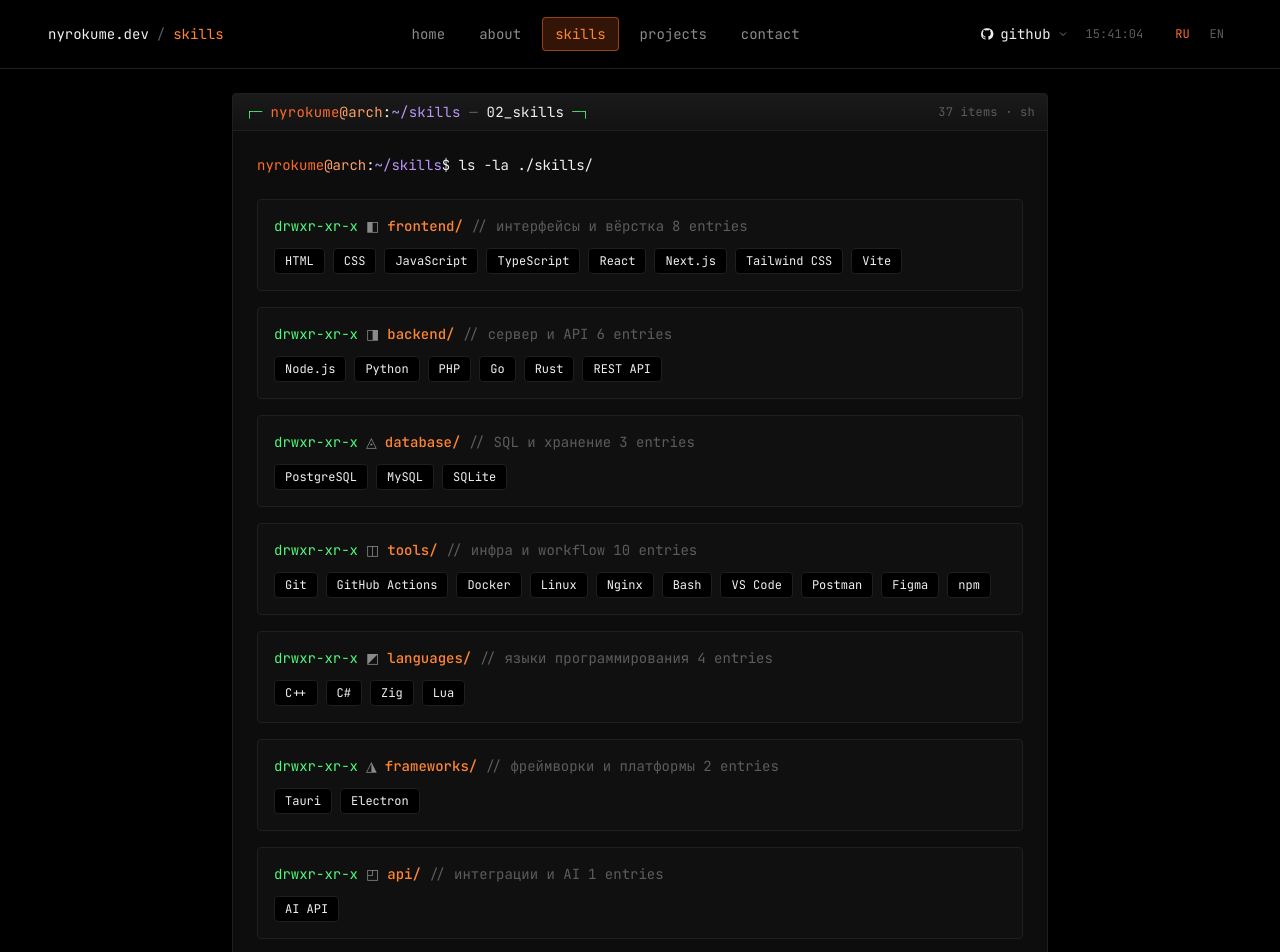
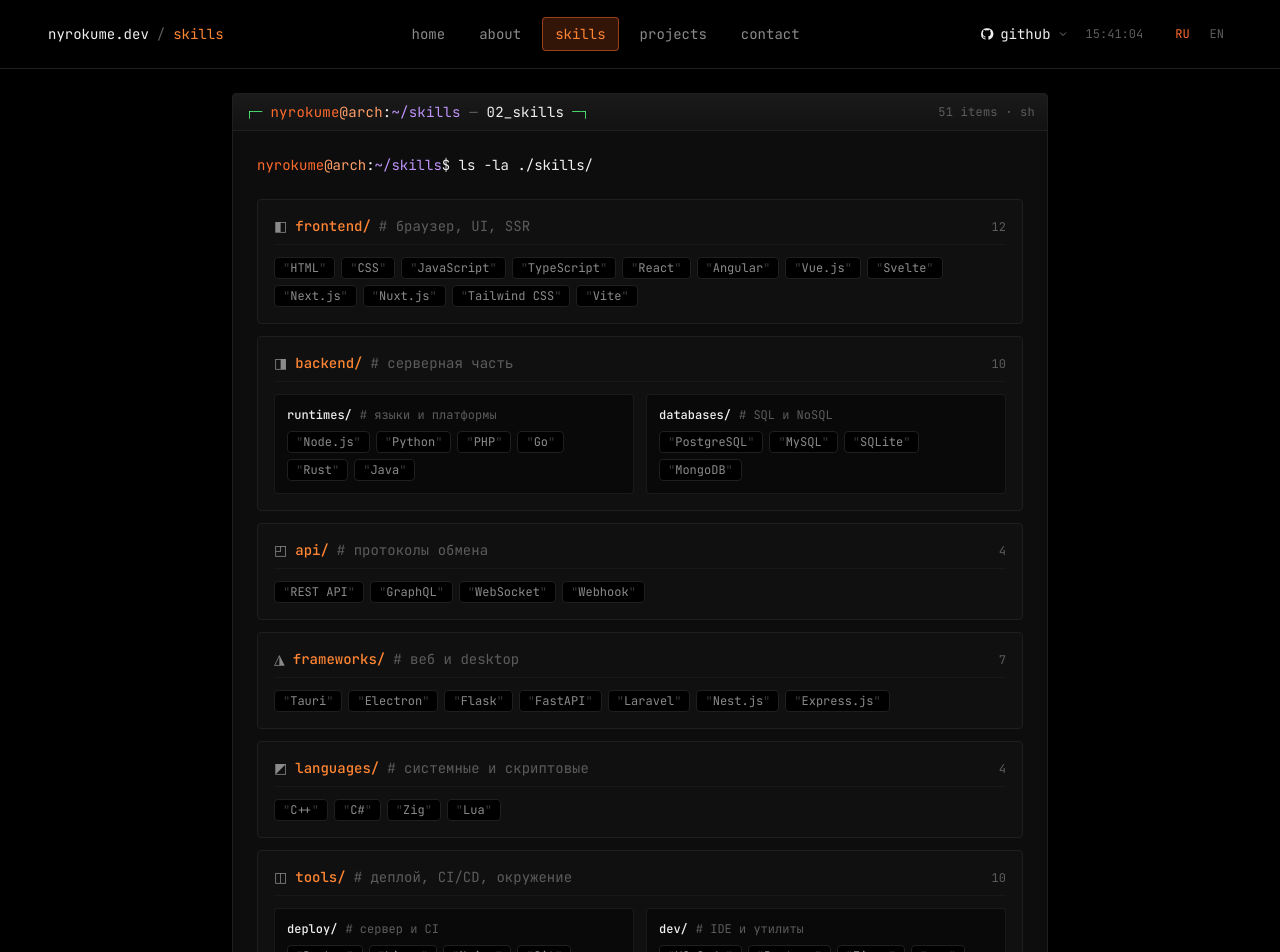
Before and after one commit to Nyrokume/nyrokume.dev, a Next.js app: page /skills in a window 1280 px wide. Shown: the top 952 px of the page. Built offline with nearby package versions, Linux system fonts and the light colour scheme; no server answers.

Commit message:
Expand skills catalog and reorganize tools into deploy/dev groups.
Restructure backend with runtimes and databases subfolders, refresh category hints, add quoted tag styling, and fix chat prompt flattening for grouped categories.

```diff
--- a/components/sections/skills-section.tsx
+++ b/components/sections/skills-section.tsx
@@ -3,23 +3,78 @@
 import { useLocale } from "@/components/providers/locale-provider";
 import { TerminalReveal, TypewriterPrompt } from "@/components/ui/terminal-anim";
 import { TerminalWindow } from "@/components/ui/terminal-window";
+import type { SkillCategory, SkillGroup } from "@/lib/types";
+import { countCategoryItems } from "@/lib/skills";
 
 const folderIcons: Record<string, string> = {
   frontend: "◧",
   backend: "◨",
-  database: "◬",
+  api: "◰",
+  frameworks: "◮",
+  languages: "◩",
   tools: "◫",
-  languages: "◩",
-  frameworks: "◮",
-  api: "◰",
   enterprise: "◭",
 };
+
+function SkillTags({ items }: { items: string[] }) {
+  return (
+    <div className="flex flex-wrap gap-1.5">
+      {items.map((item) => (
+        <span
+          key={item}
+          className="inline-flex items-baseline rounded border border-border bg-background px-2 py-0.5 font-mono text-xs text-muted-light transition-colors hover:border-accent/40 hover:text-foreground"
+        >
+          <span aria-hidden className="text-muted/60">
+            &quot;
+          </span>
+          {item}
+          <span aria-hidden className="text-muted/60">
+            &quot;
+          </span>
+        </span>
+      ))}
+    </div>
+  );
+}
+
+function CategoryHeader({
+  category,
+  itemCount,
+}: {
+  category: SkillCategory;
+  itemCount: number;
+}) {
+  return (
+    <div className="mb-3 flex flex-wrap items-baseline gap-x-2 gap-y-1 border-b border-border/60 pb-2 text-sm">
+      <span className="text-muted-light" aria-hidden>
+        {folderIcons[category.id] ?? "▤"}
+      </span>
+      <span className="font-medium text-accent-bright">{category.label}</span>
+      {category.hint ? (
+        <span className="text-muted">{`# ${category.hint}`}</span>
+      ) : null}
+      <span className="ml-auto text-xs tabular-nums text-muted">{itemCount}</span>
+    </div>
+  );
+}
+
+function SkillGroupPanel({ group }: { group: SkillGroup }) {
+  return (
+    <div className="rounded border border-border/80 bg-background/40 p-3">
+      <div className="mb-2 flex flex-wrap items-baseline gap-x-2 gap-y-0.5 text-xs">
+        <span className="font-medium text-foreground">{group.label}</span>
+        {group.hint ? <span className="text-muted">{`# ${group.hint}`}</span> : null}
+      </div>
+      <SkillTags items={group.items} />
+    </div>
+  );
+}
 
 export function SkillsSection() {
   const { content } = useLocale();
   const { skills } = content;
   const totalItems = skills.categories.reduce(
-    (sum, category) => sum + category.items.length,
+    (sum, category) => sum + countCategoryItems(category),
     0,
   );
 
@@ -28,40 +83,31 @@
       <div className="space-y-6">
         <TypewriterPrompt command={skills.command} cwd="~/skills" />
 
-        <div className="space-y-4">
+        <div className="space-y-3">
           {skills.categories.map((category, categoryIndex) => (
-            <TerminalReveal key={category.id} delay={450 + categoryIndex * 120}>
+            <TerminalReveal key={category.id} delay={450 + categoryIndex * 100}>
               <div className="rounded border border-border bg-surface-elevated/50 p-4">
-                <div className="mb-3 flex flex-wrap items-baseline gap-x-2 gap-y-1 text-sm">
-                  <span className="text-terminal-success" aria-hidden>
-                    drwxr-xr-x
-                  </span>
-                  <span className="text-muted-light" aria-hidden>
-                    {folderIcons[category.id] ?? "▤"}
-                  </span>
-                  <span className="font-medium text-accent-bright">{category.label}</span>
-                  {category.hint ? (
-                    <span className="text-muted">{`// ${category.hint}`}</span>
-                  ) : null}
-                  <span className="text-muted">{`${category.items.length} entries`}</span>
-                </div>
-                <div className="flex flex-wrap gap-2">
-                  {category.items.map((item) => (
-                    <span
-                      key={item}
-                      className="rounded border border-border bg-background px-2.5 py-1 text-xs text-foreground"
-                    >
-                      {item}
-                    </span>
-                  ))}
-                </div>
+                <CategoryHeader
+                  category={category}
+                  itemCount={countCategoryItems(category)}
+                />
+
+                {category.groups ? (
+                  <div className="grid gap-3 sm:grid-cols-2">
+                    {category.groups.map((group) => (
+                      <SkillGroupPanel key={group.label} group={group} />
+                    ))}
+                  </div>
+                ) : (
+                  <SkillTags items={category.items ?? []} />
+                )}
               </div>
             </TerminalReveal>
           ))}
         </div>
 
         <TerminalReveal
-          delay={450 + skills.categories.length * 120 + 200}
+          delay={450 + skills.categories.length * 100 + 200}
           className="text-sm text-muted"
         >
           {skills.footerComment.replace("{total}", String(totalItems))}
--- a/content/resume.en.json
+++ b/content/resume.en.json
@@ -28,7 +28,7 @@
     "heading": "nyrokume.dev",
     "tagline": "// web first — sites and browser apps. I add other tools when the task needs them.",
     "stats": [
-      { "label": "skills", "value": "39", "href": "/skills" },
+      { "label": "skills", "value": "51", "href": "/skills" },
       { "label": "projects", "value": "—", "href": "/projects" },
       { "label": "status", "value": "online", "highlight": true }
     ],
@@ -88,20 +88,24 @@
   },
   "skills": {
     "windowTitle": "02_skills",
-    "meta": "39 items · sh",
+    "meta": "51 items · sh",
     "command": "ls -la ./skills/",
     "categories": [
       {
         "id": "frontend",
         "label": "frontend/",
-        "hint": "UI & markup",
+        "hint": "browser, UI, SSR",
         "items": [
           "HTML",
           "CSS",
           "JavaScript",
           "TypeScript",
           "React",
+          "Angular",
+          "Vue.js",
+          "Svelte",
           "Next.js",
+          "Nuxt.js",
           "Tailwind CSS",
           "Vite"
         ]
@@ -109,54 +113,67 @@
       {
         "id": "backend",
         "label": "backend/",
-        "hint": "server & API",
-        "items": ["Node.js", "Python", "PHP", "Go", "Rust", "REST API"]
+        "hint": "server-side",
+        "groups": [
+          {
+            "label": "runtimes/",
+            "hint": "languages & platforms",
+            "items": ["Node.js", "Python", "PHP", "Go", "Rust", "Java"]
+          },
+          {
+            "label": "databases/",
+            "hint": "SQL & NoSQL",
+            "items": ["PostgreSQL", "MySQL", "SQLite", "MongoDB"]
+          }
+        ]
       },
       {
-        "id": "database",
-        "label": "database/",
-        "hint": "SQL & storage",
-        "items": ["PostgreSQL", "MySQL", "SQLite"]
+        "id": "api",
+        "label": "api/",
+        "hint": "exchange protocols",
+        "items": ["REST API", "GraphQL", "WebSocket", "Webhook"]
       },
       {
-        "id": "tools",
-        "label": "tools/",
-        "hint": "infra & workflow",
+        "id": "frameworks",
+        "label": "frameworks/",
+        "hint": "web & desktop",
         "items": [
-          "Git",
-          "GitHub Actions",
-          "Docker",
-          "Linux",
-          "Nginx",
-          "Bash",
-          "VS Code",
-          "Postman",
-          "Figma",
-          "npm"
+          "Tauri",
+          "Electron",
+          "Flask",
+          "FastAPI",
+          "Laravel",
+          "Nest.js",
+          "Express.js"
         ]
       },
       {
         "id": "languages",
         "label": "languages/",
-        "hint": "programming languages",
+        "hint": "systems & scripting",
         "items": ["C++", "C#", "Zig", "Lua"]
       },
       {
-        "id": "frameworks",
-        "label": "frameworks/",
-        "hint": "frameworks & platforms",
-        "items": ["Tauri", "Electron"]
-      },
-      {
-        "id": "api",
-        "label": "api/",
-        "hint": "integrations & AI",
-        "items": ["AI API"]
+        "id": "tools",
+        "label": "tools/",
+        "hint": "deploy, CI/CD, environment",
+        "groups": [
+          {
+            "label": "deploy/",
+            "hint": "server & CI",
+            "items": ["Docker", "Linux", "Nginx", "Git", "GitHub Actions", "Bash"]
+          },
+          {
+            "label": "dev/",
+            "hint": "IDE & utilities",
+            "items": ["VS Code", "Postman", "Figma", "npm"]
+          }
+        ]
       },
       {
         "id": "enterprise",
         "label": "1c/",
-        "hint": "accounting & ERP",
+        "hint": "accounting, ERP, docs",
         "items": [
           "1C:Enterprise",
           "Accounting",
--- a/content/resume.ru.json
+++ b/content/resume.ru.json
@@ -28,7 +28,7 @@
     "heading": "nyrokume.dev",
     "tagline": "// разрабатываю сайты и веб-приложения. остальное подключаю, когда нужно по задаче.",
     "stats": [
-      { "label": "skills", "value": "37", "href": "/skills" },
+      { "label": "skills", "value": "51", "href": "/skills" },
       { "label": "projects", "value": "—", "href": "/projects" },
       { "label": "status", "value": "online", "highlight": true }
     ],
@@ -88,20 +88,24 @@
   },
   "skills": {
     "windowTitle": "02_skills",
-    "meta": "37 items · sh",
+    "meta": "51 items · sh",
     "command": "ls -la ./skills/",
     "categories": [
       {
         "id": "frontend",
         "label": "frontend/",
-        "hint": "интерфейсы и вёрстка",
+        "hint": "браузер, UI, SSR",
         "items": [
           "HTML",
           "CSS",
           "JavaScript",
           "TypeScript",
           "React",
+          "Angular",
+          "Vue.js",
+          "Svelte",
           "Next.js",
+          "Nuxt.js",
           "Tailwind CSS",
           "Vite"
         ]
@@ -109,60 +113,72 @@
       {
         "id": "backend",
         "label": "backend/",
-        "hint": "сервер и API",
-        "items": ["Node.js", "Python", "PHP", "Go", "Rust", "REST API"]
+        "hint": "серверная часть",
+        "groups": [
+          {
+            "label": "runtimes/",
+            "hint": "языки и платформы",
+            "items": ["Node.js", "Python", "PHP", "Go", "Rust", "Java"]
+          },
+          {
+            "label": "databases/",
+            "hint": "SQL и NoSQL",
+            "items": ["PostgreSQL", "MySQL", "SQLite", "MongoDB"]
+          }
+        ]
       },
       {
-        "id": "database",
-        "label": "database/",
-        "hint": "SQL и хранение",
-        "items": ["PostgreSQL", "MySQL", "SQLite"]
+        "id": "api",
+        "label": "api/",
+        "hint": "протоколы обмена",
+        "items": ["REST API", "GraphQL", "WebSocket", "Webhook"]
       },
       {
-        "id": "tools",
-        "label": "tools/",
-        "hint": "инфра и workflow",
+        "id": "frameworks",
+        "label": "frameworks/",
+        "hint": "веб и desktop",
         "items": [
-          "Git",
-          "GitHub Actions",
-          "Docker",
-          "Linux",
-          "Nginx",
-          "Bash",
-          "VS Code",
-          "Postman",
-          "Figma",
-          "npm"
+          "Tauri",
+          "Electron",
+          "Flask",
+          "FastAPI",
+          "Laravel",
+          "Nest.js",
+          "Express.js"
         ]
       },
       {
         "id": "languages",
         "label": "languages/",
-        "hint": "языки программирования",
+        "hint": "системные и скриптовые",
         "items": ["C++", "C#", "Zig", "Lua"]
       },
       {
-        "id": "frameworks",
-        "label": "frameworks/",
-        "hint": "фреймворки и платформы",
-        "items": ["Tauri", "Electron"]
-      },
-      {
-        "id": "api",
-        "label": "api/",
-        "hint": "интеграции и AI",
-        "items": ["AI API"]
+        "id": "tools",
+        "label": "tools/",
+        "hint": "деплой, CI/CD, окружение",
+        "groups": [
+          {
+            "label": "deploy/",
+            "hint": "сервер и CI",
+            "items": ["Docker", "Linux", "Nginx", "Git", "GitHub Actions", "Bash"]
+          },
+          {
+            "label": "dev/",
+            "hint": "IDE и утилиты",
+            "items": ["VS Code", "Postman", "Figma", "npm"]
+          }
+        ]
       },
       {
         "id": "enterprise",
         "label": "1c/",
-        "hint": "учёт и ERP",
+        "hint": "учёт, ERP, документы",
         "items": [
           "1C:Предприятие",
-          "Бухгалтерия",
-          "Документооборот",
-          "ERP",
-          "Интеграции"
+          "1C:Бухгалтерия",
+          "1C:Документооборот",
+          "1C:ERP"
         ]
       }
     ],
--- a/lib/chat-prompt.ts
+++ b/lib/chat-prompt.ts
@@ -1,4 +1,5 @@
 import { getContent } from "@/lib/i18n";
+import { getCategoryItems } from "@/lib/skills";
 import type { Locale, ResumeContent } from "@/lib/types";
 
 const CREATOR = {
@@ -65,7 +66,7 @@
 
 function formatSkills(content: ResumeContent): string {
   return content.skills.categories
-    .map((category) => `${category.label} ${category.items.join(", ")}`)
+    .map((category) => `${category.label} ${getCategoryItems(category).join(", ")}`)
     .join("\n");
 }
 
--- /dev/null
+++ b/lib/skills.ts
@@ -0,0 +1,13 @@
+import type { SkillCategory } from "@/lib/types";
+
+export function getCategoryItems(category: SkillCategory): string[] {
+  if (category.groups) {
+    return category.groups.flatMap((group) => group.items);
+  }
+
+  return category.items ?? [];
+}
+
+export function countCategoryItems(category: SkillCategory): number {
+  return getCategoryItems(category).length;
+}
```
Also changed, not shown: lib/types.ts (+8 -1 lines).
